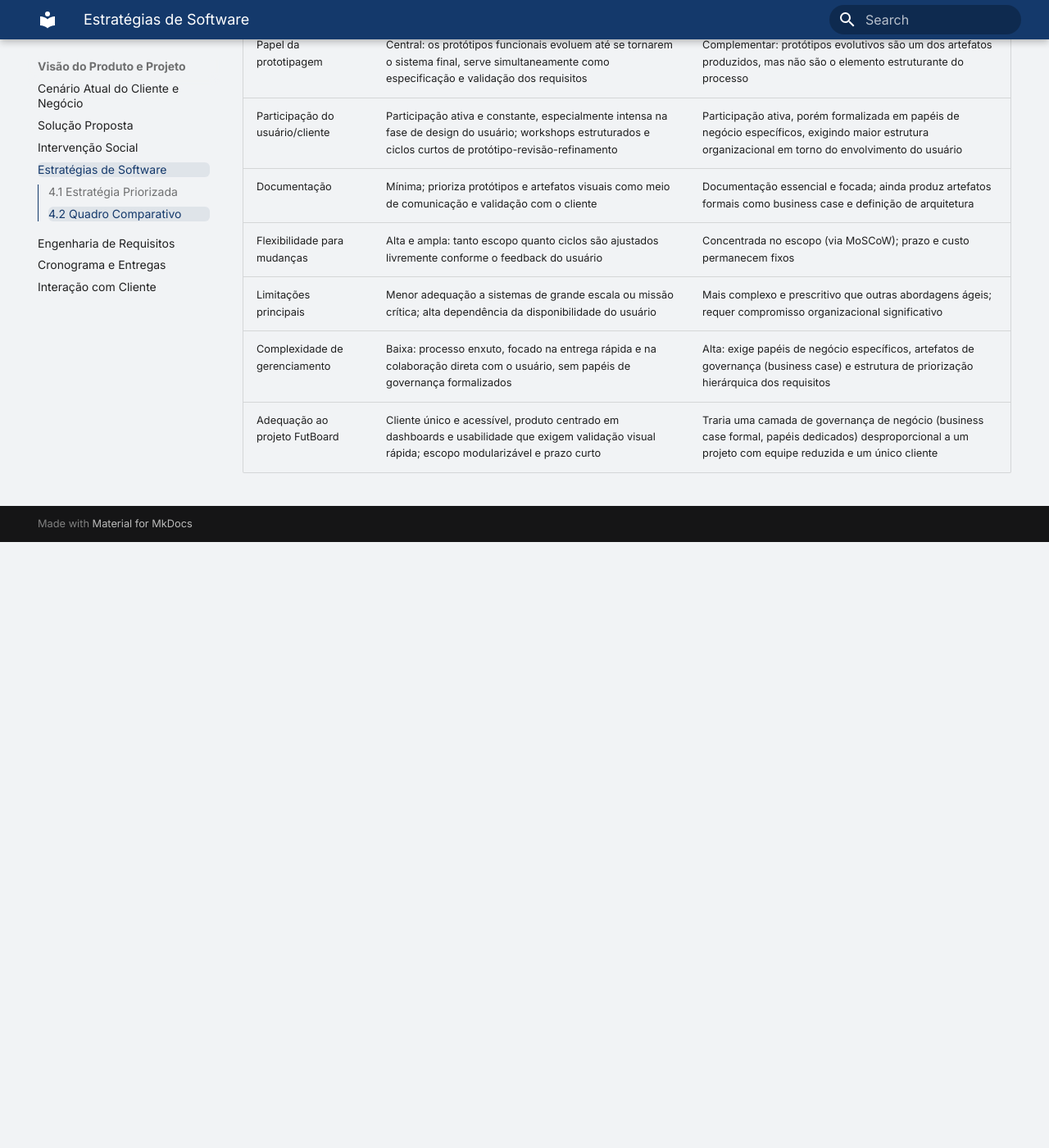
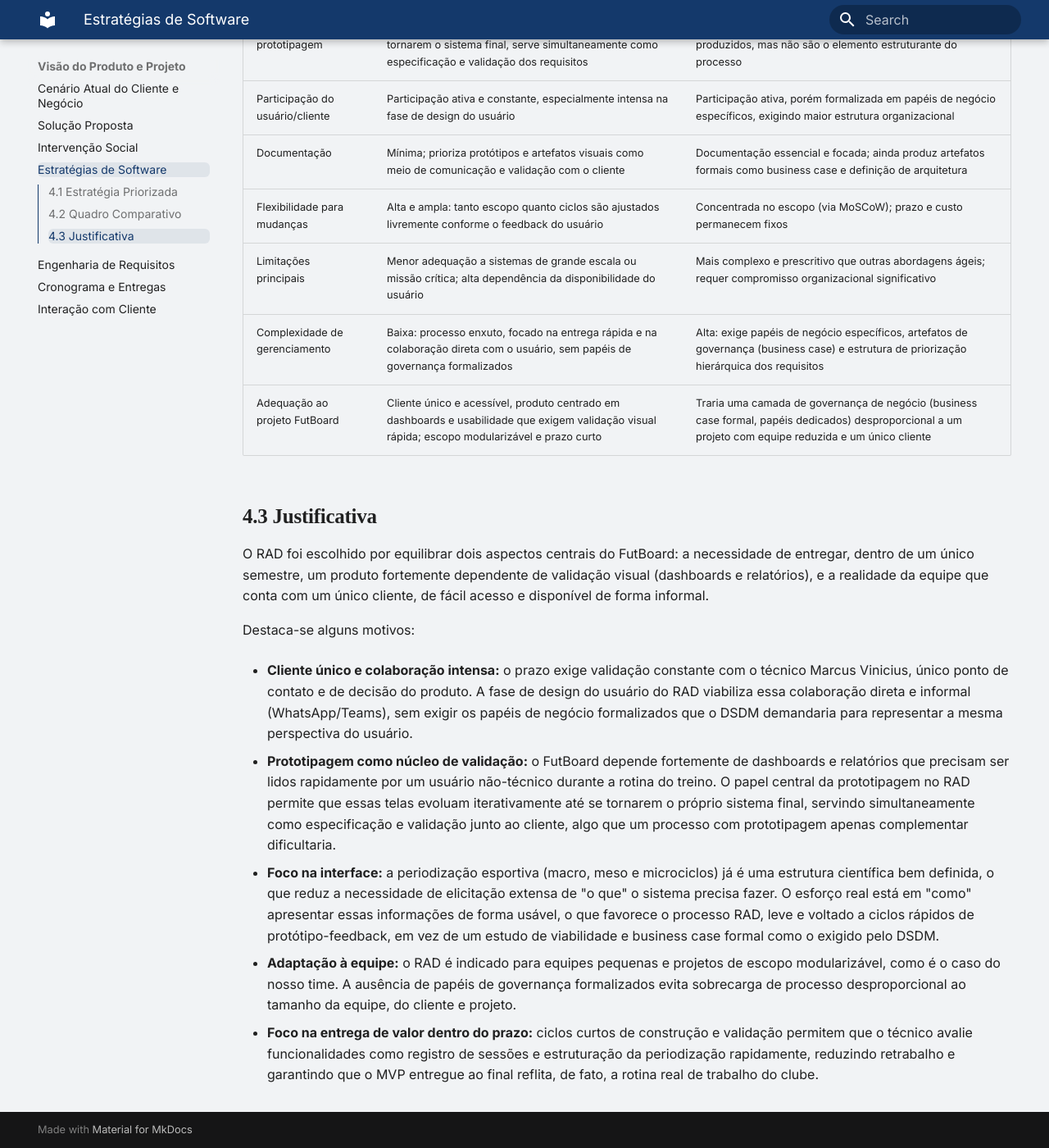
Before and after one commit to mdsreq-fga-unb/REQ-2026.2-T01-FutBoard, an MkDocs documentation site: the page built from docs/visao-produto/estrategias-esw.md, in a window 1280 px wide and 1400 px high, scrolled down 837 px. Shown: the whole window at 82% size. Built offline with MkDocs 1.6.1 and Material for MkDocs 9.7.7, drawn with Linux system fonts in a browser that asks for light colours; before the commit the page ends 1498 px from its top, so only the background shows below that; some of the changed text lies outside the part shown.

Commit message:
docs: adiciona 4.3

```diff
--- a/docs/visao-produto/estrategias-esw.md
+++ b/docs/visao-produto/estrategias-esw.md
@@ -10,16 +10,32 @@
 
 ## 4.2 Quadro Comparativo
 
-| Características | RAD                                                                                                                                                         | DSDM                                                                                                                                                                                    |
-|---|-------------------------------------------------------------------------------------------------------------------------------------------------------------|-----------------------------------------------------------------------------------------------------------------------------------------------------------------------------------------|
-| Abordagem geral | Enfatiza prototipagem rápida e iterativa como alternativa ao planejamento extensivo, visando acelerar o desenvolvimento de aplicações                       | Abordagem ágil abrangente orientada a negócios, com foco em entregar benefícios reais dentro de restrições de prazo e orçamento previamente definidas                                   |
-| Eixo central do processo | Velocidade de entrega e refinamento com os usuários, utilizando prototipagem e feedback como núcleo do processo                                             | Alinhamento entre entrega técnica e objetivos estratégicos de negócio, com prazo e custo fixos e o escopo sendo a variável de ajuste                                                    |
-| Estrutura de fases | Quatro fases: planejamento de requisitos, design do usuário, construção e cutover (implementação final)                                                     | Inicia com modelagem de negócios e estudo de viabilidade, seguida de priorização MoSCoW e desenvolvimento organizado em timeboxes fixos                                                 |
-| Elicitação de requisitos | Elicitação inicial de alto nível; não busca especificação exaustiva, os requisitos emergem e evoluem durante os workshops de design e prototipagem          | Elicitação via "workshops facilitados", com papéis formais dedicados (ex.: Embaixador do Negócio, Visionário do Negócio) para garantir a perspectiva do usuário                         |
-| Papel da prototipagem | Central: os protótipos funcionais evoluem até se tornarem o sistema final, serve simultaneamente como especificação e validação dos requisitos              | Complementar: protótipos evolutivos são um dos artefatos produzidos, mas não são o elemento estruturante do processo|
-| Participação do usuário/cliente | Participação ativa e constante, especialmente intensa na fase de design do usuário; workshops estruturados e ciclos curtos de protótipo-revisão-refinamento | Participação ativa, porém formalizada em papéis de negócio específicos, exigindo maior estrutura organizacional em torno do envolvimento do usuário                                     |
-| Documentação | Mínima; prioriza protótipos e artefatos visuais como meio de comunicação e validação com o cliente                                                          | Documentação essencial e focada; ainda produz artefatos formais como business case e definição de arquitetura                                                                           |
-| Flexibilidade para mudanças | Alta e ampla: tanto escopo quanto ciclos são ajustados livremente conforme o feedback do usuário                                                            | Concentrada no escopo (via MoSCoW); prazo e custo permanecem fixos                                                                                                                      |
-| Limitações principais | Menor adequação a sistemas de grande escala ou missão crítica; alta dependência da disponibilidade do usuário           | Mais complexo e prescritivo que outras abordagens ágeis; requer compromisso organizacional significativo                                                                                |
-| Complexidade de gerenciamento | Baixa: processo enxuto, focado na entrega rápida e na colaboração direta com o usuário, sem papéis de governança formalizados                               | Alta: exige papéis de negócio específicos, artefatos de governança (business case) e estrutura de priorização hierárquica dos requisitos                                                |
-| Adequação ao projeto FutBoard | Cliente único e acessível, produto centrado em dashboards e usabilidade que exigem validação visual rápida; escopo modularizável e prazo curto              | Traria uma camada de governança de negócio (business case formal, papéis dedicados) desproporcional a um projeto com equipe reduzida e um único cliente                                 |
+| Características | RAD                                                                                                                                                     | DSDM                                                                                                                                                           |
+|---|---------------------------------------------------------------------------------------------------------------------------------------------------------|----------------------------------------------------------------------------------------------------------------------------------------------------------------|
+| Abordagem geral | Enfatiza prototipagem rápida e iterativa como alternativa ao planejamento extensivo, visando acelerar o desenvolvimento de aplicações                   | Abordagem ágil abrangente orientada a negócios, com foco em entregar benefícios reais dentro de restrições de prazo e orçamento previamente definidas          |
+| Eixo central do processo | Entrega veloz e refinamento com os usuários, utilizando prototipagem e feedback como núcleo do processo                                                 | Alinhamento entre entrega e objetivos estratégicos de negócio. Prazo e custo fixos; escopo é a variável de ajuste                                              |
+| Estrutura de fases | Quatro fases: planejamento de requisitos, design do usuário, construção e cutover (implementação final)                                                 | Inicia com modelagem de negócios e estudo de viabilidade, seguida de priorização MoSCoW e desenvolvimento organizado em timeboxes fixos                        |
+| Elicitação de requisitos | Elicitação inicial de alto nível; não busca especificação exaustiva, os requisitos emergem e evoluem durante os workshops de design e prototipagem      | Elicitação via "workshops facilitados", com papéis formais dedicados (ex.: Embaixador do Negócio, Visionário do Negócio) para garantir a perspectiva do usuário |
+| Papel da prototipagem | Central: os protótipos funcionais evoluem até se tornarem o sistema final, serve simultaneamente como especificação e validação dos requisitos          | Complementar: protótipos evolutivos são um dos artefatos produzidos, mas não são o elemento estruturante do processo                                           |
+| Participação do usuário/cliente | Participação ativa e constante, especialmente intensa na fase de design do usuário| Participação ativa, porém formalizada em papéis de negócio específicos, exigindo maior estrutura organizacional           |
+| Documentação | Mínima; prioriza protótipos e artefatos visuais como meio de comunicação e validação com o cliente                                                      | Documentação essencial e focada; ainda produz artefatos formais como business case e definição de arquitetura                                                  |
+| Flexibilidade para mudanças | Alta e ampla: tanto escopo quanto ciclos são ajustados livremente conforme o feedback do usuário                                                        | Concentrada no escopo (via MoSCoW); prazo e custo permanecem fixos                                                                                             |
+| Limitações principais | Menor adequação a sistemas de grande escala ou missão crítica; alta dependência da disponibilidade do usuário                                           | Mais complexo e prescritivo que outras abordagens ágeis; requer compromisso organizacional significativo                                                       |
+| Complexidade de gerenciamento | Baixa: processo enxuto, focado na entrega rápida e na colaboração direta com o usuário, sem papéis de governança formalizados                           | Alta: exige papéis de negócio específicos, artefatos de governança (business case) e estrutura de priorização hierárquica dos requisitos                       |
+| Adequação ao projeto FutBoard | Cliente único e acessível, produto centrado em dashboards e usabilidade que exigem validação visual rápida; escopo modularizável e prazo curto          | Traria uma camada de governança de negócio (business case formal, papéis dedicados) desproporcional a um projeto com equipe reduzida e um único cliente        |
+
+## 4.3 Justificativa
+
+O RAD foi escolhido por equilibrar dois aspectos centrais do FutBoard: a necessidade de entregar, dentro de um único semestre, um produto fortemente dependente de validação visual (dashboards e relatórios), e a realidade da equipe que conta com um único cliente, de fácil acesso e disponível de forma informal.
+
+Destaca-se alguns motivos:
+
+- **Cliente único e colaboração intensa:** o prazo exige validação constante com o técnico Marcus Vinicius, único ponto de contato e de decisão do produto. A fase de design do usuário do RAD viabiliza essa colaboração direta e informal (WhatsApp/Teams), sem exigir os papéis de negócio formalizados que o DSDM demandaria para representar a mesma perspectiva do usuário.
+
+- **Prototipagem como núcleo de validação:** o FutBoard depende fortemente de dashboards e relatórios que precisam ser lidos rapidamente por um usuário não-técnico durante a rotina do treino. O papel central da prototipagem no RAD permite que essas telas evoluam iterativamente até se tornarem o próprio sistema final, servindo simultaneamente como especificação e validação junto ao cliente, algo que um processo com prototipagem apenas complementar dificultaria.
+
+- **Foco na interface:** a periodização esportiva (macro, meso e microciclos) já é uma estrutura científica bem definida, o que reduz a necessidade de elicitação extensa de "o que" o sistema precisa fazer. O esforço real está em "como" apresentar essas informações de forma usável, o que favorece o processo RAD, leve e voltado a ciclos rápidos de protótipo-feedback, em vez de um estudo de viabilidade e business case formal como o exigido pelo DSDM.
+
+- **Adaptação à equipe:** o RAD é indicado para equipes pequenas e projetos de escopo modularizável, como é o caso do nosso time. A ausência de papéis de governança formalizados evita sobrecarga de processo desproporcional ao tamanho da equipe, do cliente e projeto.
+
+- **Foco na entrega de valor dentro do prazo:** ciclos curtos de construção e validação permitem que o técnico avalie funcionalidades como registro de sessões e estruturação da periodização rapidamente, reduzindo retrabalho e garantindo que o MVP entregue ao final reflita, de fato, a rotina real de trabalho do clube.
```
